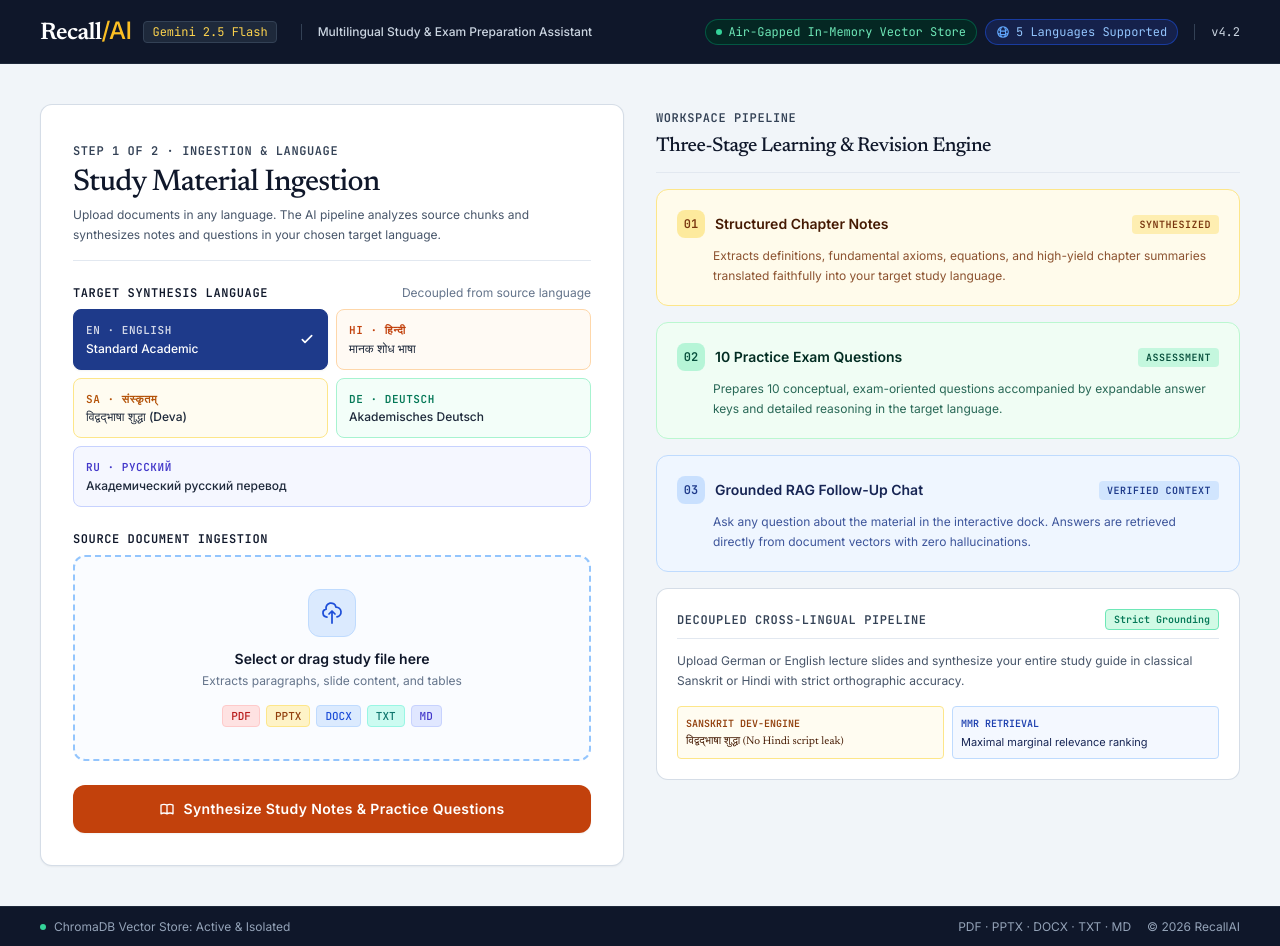
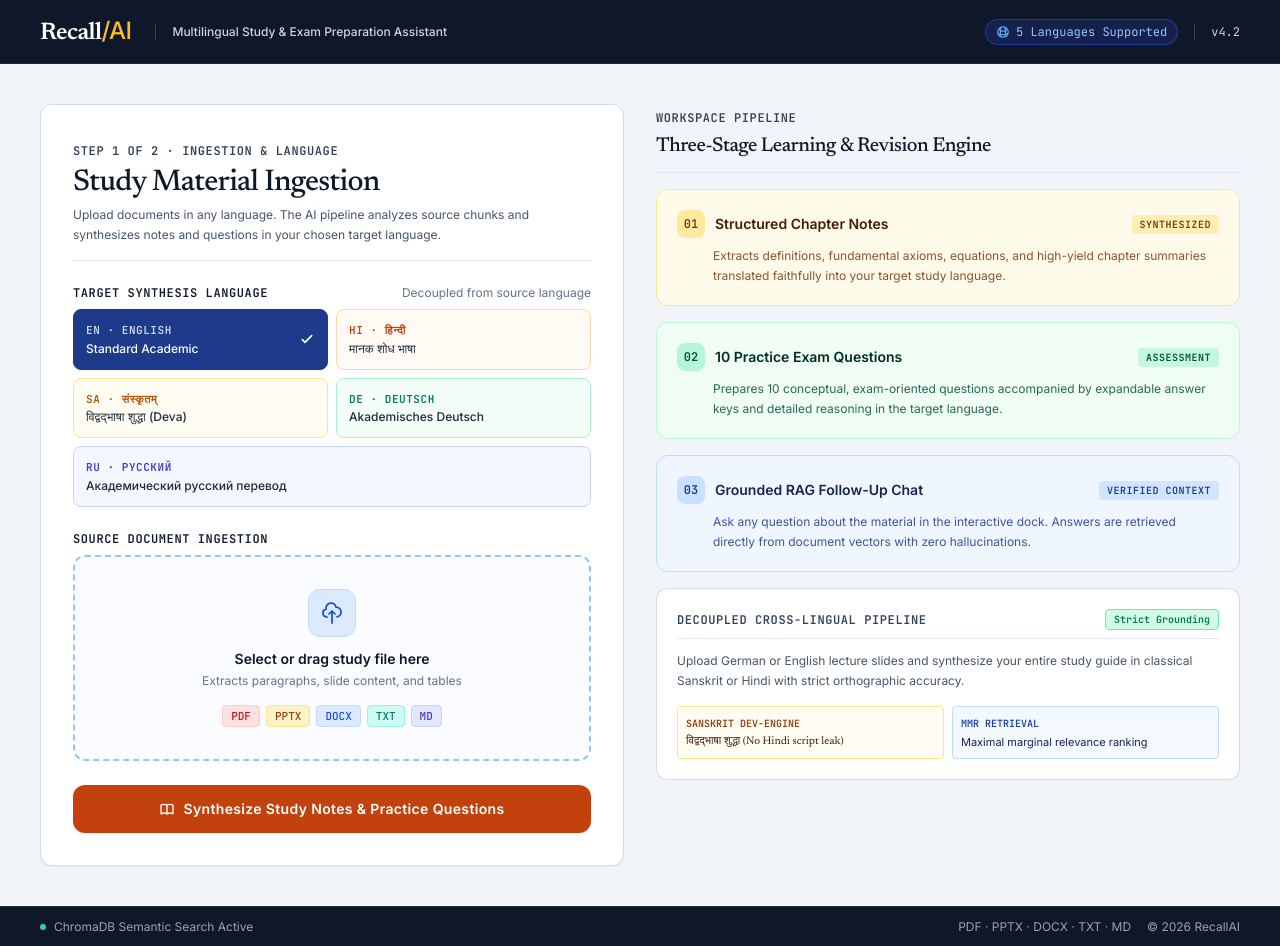
Before and after one commit to kunnalsinngh14/Bhasha-Learn, a Flask app: page / in a window 1280 px wide. Run offline with Flask 3, Linux system fonts and the light colour scheme; some libraries are stand-ins or nearby versions.

Commit message:
refactor(ui): remove flash and in-memory isolated badges from navigation and result header

```diff
--- a/templates/index.html
+++ b/templates/index.html
@@ -45,7 +45,6 @@
         <div class="flex items-center space-x-6">
             <a href="/" class="flex items-center space-x-3 text-white text-decoration-none">
                 <span class="font-serif text-2xl font-semibold tracking-tight text-white">Recall<span class="font-sans font-medium text-amber-400">/AI</span></span>
-                <span class="hidden md:inline-flex text-xs font-mono px-2 py-0.5 rounded bg-slate-800 text-amber-300 border border-slate-700">Gemini 2.5 Flash</span>
             </a>
             <span class="hidden sm:inline text-xs font-medium text-slate-300 border-l border-slate-700 pl-4">
                 Multilingual Study &amp; Exam Preparation Assistant
@@ -53,10 +52,6 @@
         </div>
         <div class="flex items-center space-x-4">
             <div class="hidden lg:flex items-center space-x-2 text-xs font-mono">
-                <span class="inline-flex items-center gap-1.5 px-2.5 py-1 rounded-full bg-emerald-950/80 text-emerald-300 border border-emerald-700/60">
-                    <span class="w-1.5 h-1.5 rounded-full bg-emerald-400"></span>
-                    <span>Air-Gapped In-Memory Vector Store</span>
-                </span>
                 <span class="inline-flex items-center gap-1.5 px-2.5 py-1 rounded-full bg-blue-950/80 text-blue-300 border border-blue-700/60">
                     <svg class="w-3.5 h-3.5 text-blue-400" fill="none" stroke="currentColor" stroke-width="2" viewBox="0 0 24 24"><path stroke-linecap="round" stroke-linejoin="round" d="M12 21a9.004 9.004 0 008.716-6.747M12 21a9.004 9.004 0 01-8.716-6.747M12 21c2.485 0 4.5-4.03 4.5-9S14.485 3 12 3m0 18c-2.485 0-4.5-4.03-4.5-9S9.515 3 12 3m0 0a8.997 8.997 0 017.843 4.582M12 3a8.997 8.997 0 00-7.843 4.582m15.686 0A11.953 11.953 0 0112 10.5c-2.998 0-5.74-1.1-7.843-2.918m15.686 0A8.959 8.959 0 0121 12c0 .778-.099 1.533-.284 2.253m0 0A17.919 17.919 0 0112 16.5c-3.162 0-6.133-.815-8.716-2.247m0 0A9.015 9.015 0 013 12c0-1.605.42-3.113 1.157-4.418"/></svg>
                     <span>5 Languages Supported</span>
@@ -345,7 +340,7 @@
     <footer class="w-full bg-[#0f172a] border-t border-slate-800 px-6 lg:px-10 h-10 flex items-center justify-between text-xs text-slate-400 z-20 shrink-0">
         <div class="flex items-center space-x-2">
             <span class="w-1.5 h-1.5 rounded-full bg-emerald-400"></span>
-            <span>ChromaDB Vector Store: Active &amp; Isolated</span>
+            <span>ChromaDB Semantic Search Active</span>
         </div>
         <div class="flex items-center space-x-4">
             <span class="text-slate-400">PDF · PPTX · DOCX · TXT · MD</span>
--- a/templates/result.html
+++ b/templates/result.html
@@ -213,9 +213,6 @@
                             <span class="w-2 h-2 rounded-full bg-emerald-500"></span>
                             <span class="text-slate-700">Strictly Grounded In Uploaded Source</span>
                         </div>
-                        <div class="flex items-center gap-1.5">
-                            <span class="text-amber-700 font-semibold">Model: Gemini 2.5 Flash</span>
-                        </div>
                     </div>
                 </div>
 
@@ -294,7 +291,7 @@
     <footer class="w-full bg-[#0f172a] border-t border-slate-800 px-6 lg:px-10 h-10 flex items-center justify-between text-xs text-slate-400 z-20 shrink-0">
         <div class="flex items-center space-x-2">
             <span class="w-1.5 h-1.5 rounded-full bg-emerald-400"></span>
-            <span>ChromaDB MMR Vector Search Active · In-Memory Ephemeral Storage</span>
+            <span>ChromaDB MMR Vector Search Active</span>
         </div>
         <div>
             <span>© 2026 RecallAI</span>
```
